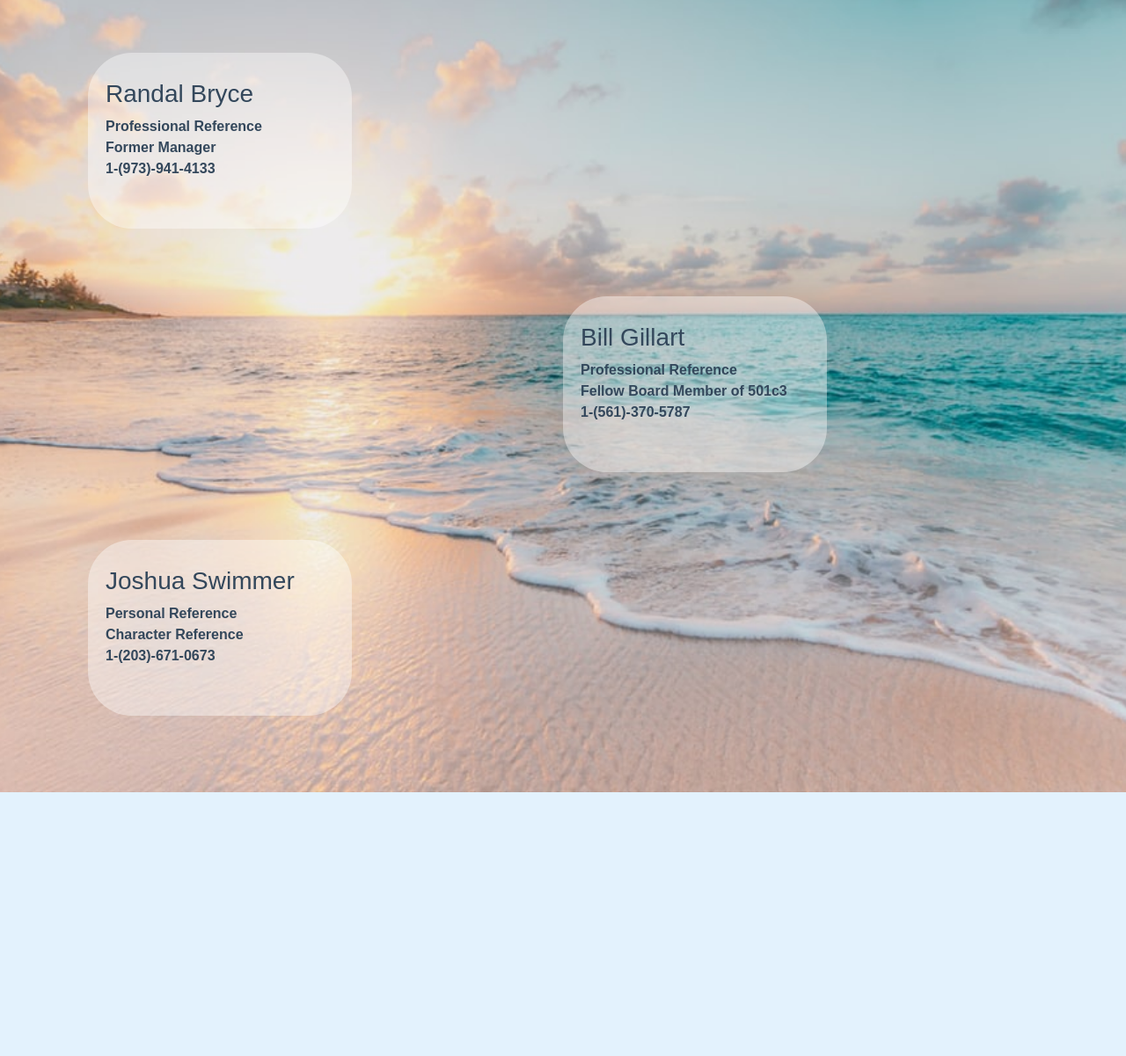
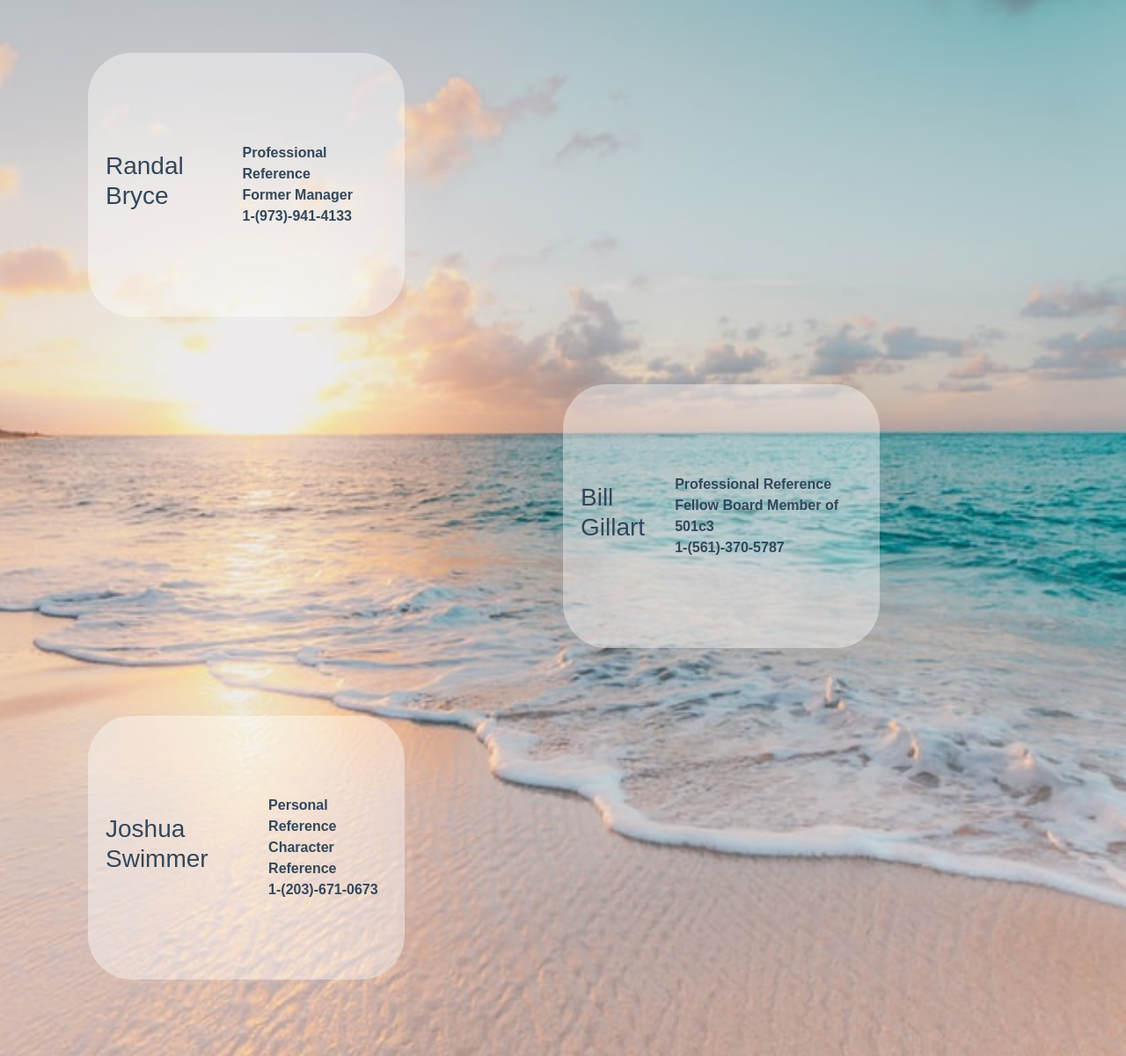
Before and after one commit to keberelf058725/resume_site, a Django app: page /references in a window 1280 px wide. Shown: the part 86-1287 px from the top of the page at 88% size. Before the commit the page ends 987 px from the top, so only its background shows below. Run offline with Django 4.2, Linux system fonts and the light colour scheme.

Commit message:
New commit

```diff
--- a/Resume/static/css/style.css
+++ b/Resume/static/css/style.css
@@ -185,18 +185,22 @@ div.ref_grid {
 
   }
 div.indv_ref1 {
-  width: 300px;
-  height: 200px;
+  width: 360px;
+  height: 300px;
   padding: 40px;
   font-family: 'Avenir', sans-serif;
   color: #33475b;
 background-color:rgba(255, 255, 255, 0.4);
 border-radius: 50px;
 font-weight: bold;
+display: flex;
+  justify-content: center;
+  align-items: center;
+  text-align: center;
 }
 
-div.indv_ref2 {  width: 300px;
-  height: 200px;
+div.indv_ref2 {  width: 360px;
+  height: 300px;
   padding: 40px;
   font-family: 'Avenir', sans-serif;
   color: #33475b;
@@ -204,16 +208,24 @@ background-color:rgba(255, 255, 255, 0.4);
 border-radius: 50px;
 font-weight: bold;
 text-align: right;
+display: flex;
+  justify-content: center;
+  align-items: center;
+  text-align: center;
 }
 
-div.indv_ref3 {  width: 300px;
-  height: 200px;
+div.indv_ref3 {  width: 360px;
+  height: 300px;
   padding: 40px;
   font-family: 'Avenir', sans-serif;
   color: #33475b;
 background-color:rgba(255, 255, 255, 0.4);
 border-radius: 50px;
 font-weight: bold;
+display: flex;
+  justify-content: center;
+  align-items: center;
+  text-align: center;
 }
 
  /* School */
```
